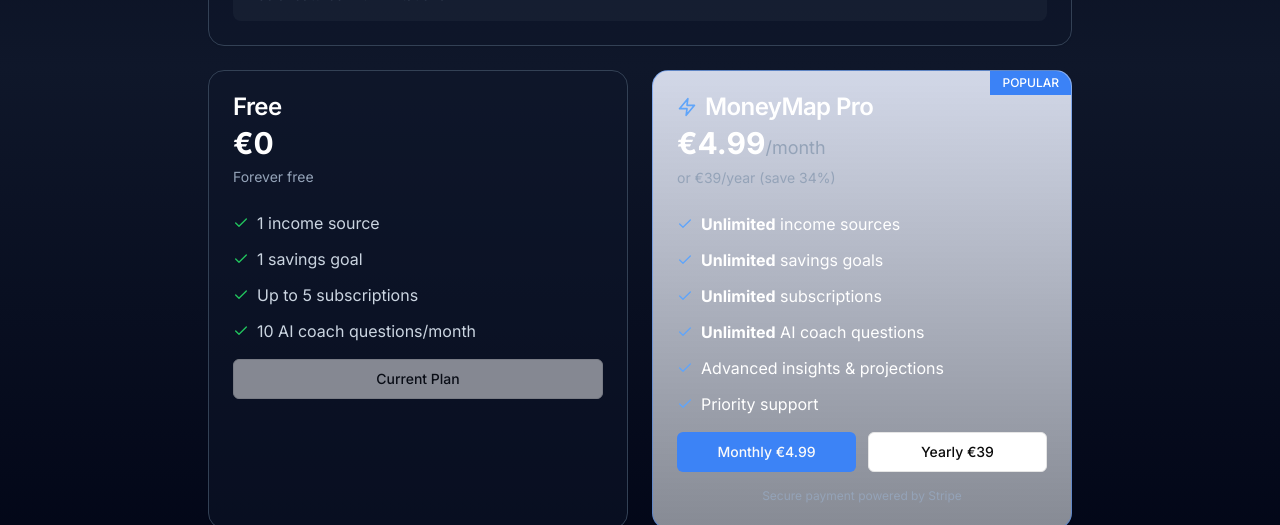
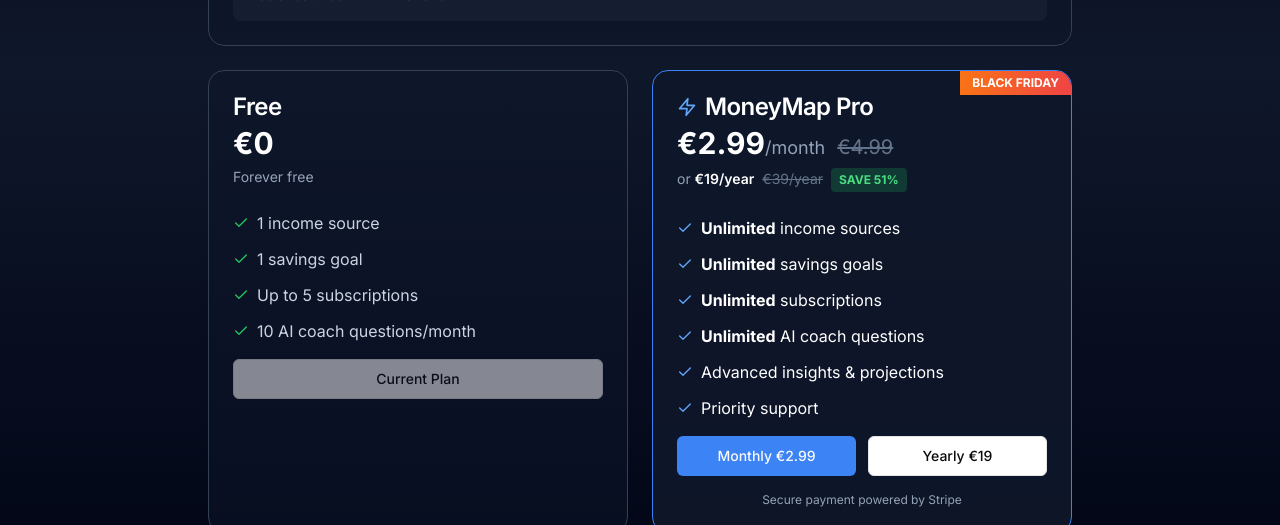
Before and after one commit to devin-voegele/moneymap, a Next.js app: page /settings/billing in a window 1280 px wide. Shown: the part 427-952 px from the top of the page. Built offline with nearby package versions, Linux system fonts and the light colour scheme; no server answers.

Commit message:
Update billing page with Black Friday pricing and fix Pro card styling

```diff
--- a/app/settings/billing/page.tsx
+++ b/app/settings/billing/page.tsx
@@ -114,7 +114,7 @@
                     <p className="text-slate-400 text-sm">
                       {currentPlan === 'FREE'
                         ? 'Basic features with limitations'
-                        : '€4.99/month - All features unlocked'}
+                        : '€2.99/month - All features unlocked'}
                     </p>
                   </div>
                   {currentPlan === 'FREE' ? (
@@ -166,22 +166,34 @@
                 </Card>
 
                 {/* Pro Plan */}
-                <Card className="bg-gradient-to-b from-blue-900/20 to-slate-900/50 border-blue-500/50 relative overflow-hidden">
-                  <div className="absolute top-0 right-0 bg-blue-500 text-white px-3 py-1 text-xs font-medium">
-                    POPULAR
+                <Card className="border-blue-500 bg-slate-900/90 relative overflow-hidden">
+                  <div className="absolute inset-0 bg-gradient-to-br from-blue-500/20 to-purple-500/20 -z-10"></div>
+                  <div className="absolute top-0 right-0 bg-gradient-to-r from-orange-500 to-red-500 text-white px-3 py-1 text-xs font-bold">
+                    BLACK FRIDAY
                   </div>
                   <CardHeader>
                     <CardTitle className="text-white flex items-center gap-2">
                       <Zap className="h-5 w-5 text-blue-400" />
                       MoneyMap Pro
                     </CardTitle>
-                    <div className="text-3xl font-bold text-white">
-                      €4.99
-                      <span className="text-lg text-slate-400 font-normal">/month</span>
+                    <div className="flex items-baseline gap-3">
+                      <div className="text-3xl font-bold text-white">
+                        €2.99
+                        <span className="text-lg text-slate-400 font-normal">/month</span>
+                      </div>
+                      <div className="text-xl text-slate-500 line-through">
+                        €4.99
+                      </div>
                     </div>
-                    <CardDescription className="text-slate-400">
-                      or €39/year (save 34%)
-                    </CardDescription>
+                    <div className="flex items-baseline gap-2">
+                      <CardDescription className="text-slate-400">
+                        or <span className="text-white font-semibold">€19/year</span>
+                      </CardDescription>
+                      <span className="text-slate-500 text-sm line-through">€39/year</span>
+                      <span className="bg-green-500/20 text-green-400 text-xs font-bold px-2 py-1 rounded">
+                        SAVE 51%
+                      </span>
+                    </div>
                   </CardHeader>
                   <CardContent className="space-y-4">
                     <ul className="space-y-3">
@@ -219,7 +231,7 @@
                         {isLoading ? (
                           <Loader2 className="h-4 w-4 animate-spin" />
                         ) : (
-                          'Monthly €4.99'
+                          'Monthly €2.99'
                         )}
                       </Button>
                       <Button
@@ -231,7 +243,7 @@
                         {isLoading ? (
                           <Loader2 className="h-4 w-4 animate-spin" />
                         ) : (
-                          'Yearly €39'
+                          'Yearly €19'
                         )}
                       </Button>
                     </div>
@@ -256,11 +268,11 @@
                   <div className="p-4 bg-slate-800/50 rounded-lg">
                     <div className="flex justify-between items-center mb-2">
                       <span className="text-slate-400">Next billing date</span>
-                      <span className="text-white">December 21, 2025</span>
+                      <span className="text-white">{periodEnd || 'Loading...'}</span>
                     </div>
                     <div className="flex justify-between items-center">
                       <span className="text-slate-400">Amount</span>
-                      <span className="text-white">€4.99</span>
+                      <span className="text-white">€2.99 - €19</span>
                     </div>
                   </div>
                   <Button
```
Also changed, not shown: 1 other file (tests, documents, lock files or other folders).
